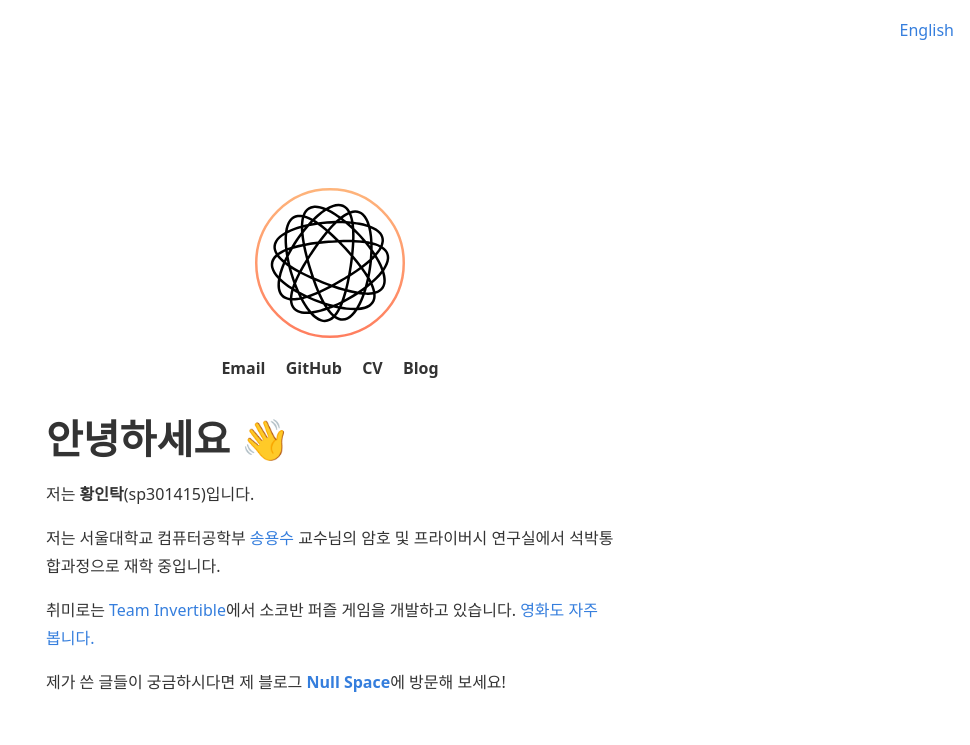
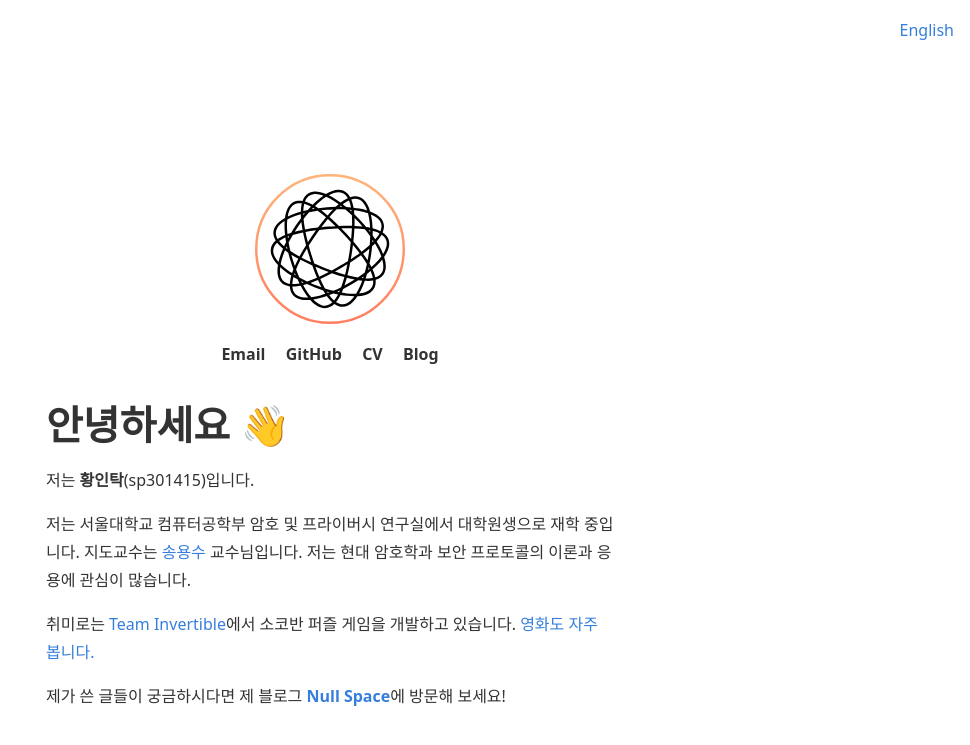
Before and after one commit to sp301415/sp301415-main-page, a Jekyll site: the page built from ko.md, in a window 1280 px wide. Shown: the top 745 px of the page, without its empty margins (310-1280 px from the left). Built offline with Jekyll 4.4.1, drawn with Linux system fonts in a browser that asks for light colours.

Commit message:
소개 글 다듬기

```diff
--- a/ko.md
+++ b/ko.md
@@ -8,7 +8,7 @@
 
 저는 **황인탁**(sp301415)입니다.
 
-저는 서울대학교 컴퓨터공학부 [송용수](https://yongsoosong.github.io) 교수님의 암호 및 프라이버시 연구실에서 석박통합과정으로 재학 중입니다.
+저는 서울대학교 컴퓨터공학부 암호 및 프라이버시 연구실에서 대학원생으로 재학 중입니다. 지도교수는 [송용수](https://yongsoosong.github.io) 교수님입니다. 저는 현대 암호학과 보안 프로토콜의 이론과 응용에 관심이 많습니다.
 
 취미로는 [Team Invertible](https://twitter.com/team_invertible)에서 소코반 퍼즐 게임을 개발하고 있습니다. [영화도 자주 봅니다.](https://letterboxd.com/sp301415)
 
```
Also changed, not shown: index.md (+1 -1 lines).
